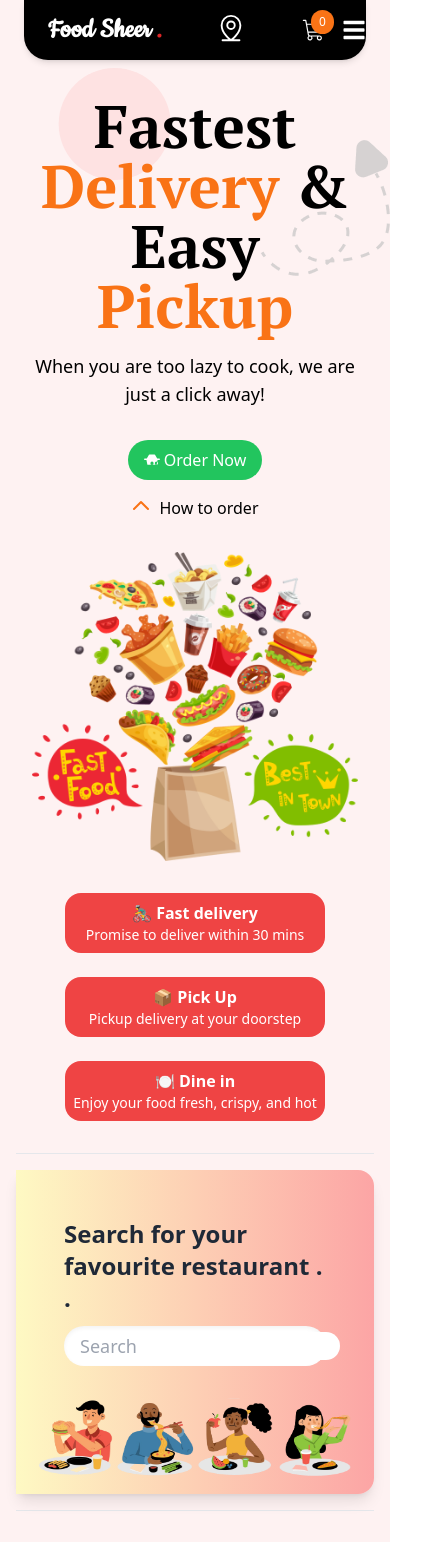
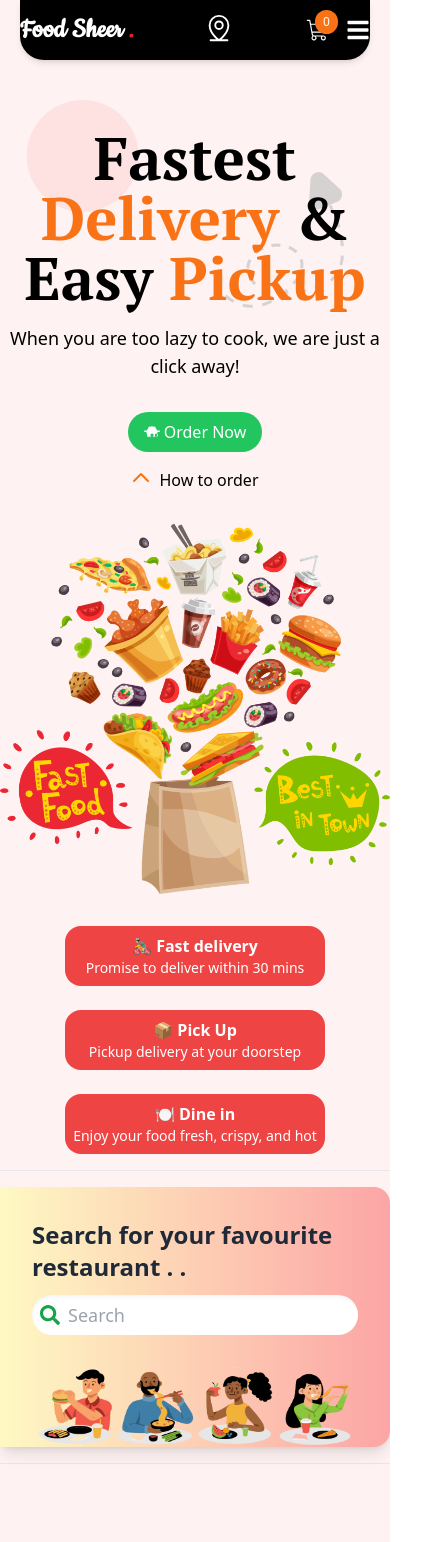
Before and after one commit to monojmkd/FoodSheer, a React (Vite) app: page / in a window 390 px wide. Shown: the top 1542 px of the page, 428 px wide, since content can reach past the window. Built offline with nearby package versions, Linux system fonts and the light colour scheme; no server answers; a web font is replaced by a local one.

Commit message:
CSS changes and scroll tu down arrow css change

```diff
--- a/src/component/Body/Body.jsx
+++ b/src/component/Body/Body.jsx
@@ -23,11 +23,11 @@ const Body = () => {
   return loading ? (
     <ShimmerUI />
   ) : (
-    <div className="px-4 md:px-8 lg:px-16 lg:pt-14">
+    <div className="lg:px-16 lg:pt-14">
       <HeroSection scrollToRestaurants={scrollToRestaurants} />
       <hr className="my-4" />
       {/* Search Section and Person Section */}
-      <div className="flex flex-col md:flex-row justify-between items-center bg-gradient-to-r from-yellow-100 to-red-300 rounded-r-2xl shadow-lg transform transition-all duration-300 hover:scale-105 p-4 md:p-8">
+      <div className="flex flex-col md:flex-row justify-between items-center bg-gradient-to-r from-yellow-100 to-red-300 rounded-r-2xl shadow-lg transform transition-all duration-300 hover:scale-105  md:px-8 ">
         <div className="flex flex-col md:h-40 h:auto w-full md:w-1/2 p-5">
           <div className="flex flex-col gap-3 p-3">
             <h1 className="text-2xl font-bold text-gray-800">
@@ -73,11 +73,11 @@ const Body = () => {
           </div>
         )}
       </div>
+      <div>
+        <DownloadOurApp />
+      </div>
       <div className="flex flex-col items-center mt-4">
         <ScrollToTop />
-      </div>
-      <div>
-        <DownloadOurApp />
       </div>
     </div>
   );
--- a/src/component/Body/DownloadOurApp.jsx
+++ b/src/component/Body/DownloadOurApp.jsx
@@ -11,9 +11,9 @@ import { Link } from "react-router-dom";
 
 const DownloadOurApp = () => {
   return (
-    <div className="flex flex-col md:flex-row items-center justify-evenly bg-gradient-to-r from-orange-200 to-red-600 md:h-52 md:my-24 p-6 md:p-10 rounded-lg shadow-lg mt-28">
+    <div className="flex flex-col md:flex-row items-center justify-evenly bg-gradient-to-r from-orange-200 to-red-600 md:h-52 md:my-24 rounded-lg shadow-lg lg:mt-32 mt-36">
       {/* Left Section - App Screenshot */}
-      <div className="w-2/3 md:w-1/5 my-6 mt-[-150px] md:mt-0 md:mb-0">
+      <div className="w-2/3 md:w-1/5 my-6 mt-[-150px] md:mt-0  md:mb-0">
         <img
           src={appImage}
           alt="App Screenshot"
@@ -45,19 +45,19 @@ const DownloadOurApp = () => {
       </div>
 
       {/* Right Section - Cloud Kitchen */}
-      <div className="flex justify-center items-center md:justify-start w-full mt-[-50px] md:mt-0 md:w-1/3 md:mr-10 gap-2 md:gap-2">
+      <div className="flex justify-center items-center md:justify-start w-full mt-[-50px] md:mt-0 md:w-1/2 gap-2 md:gap-2">
         <img
-          className="w-16 md:w-28 h-16 md:h-28 rounded-full shadow-rose-300 shadow-md"
+          className="w-16 md:w-28 h-16 md:h-28 rounded-full shadow-rose-200 shadow-md"
           src={pizza}
           alt="Pizza"
         />
         <img
-          className="w-16 md:w-28 h-16 md:h-28 rounded-full shadow-rose-300 shadow-md"
+          className="w-16 md:w-28 h-16 md:h-28 rounded-full shadow-rose-200 shadow-md"
           src={fries}
           alt="Fries"
         />
         <img
-          className="w-16 md:w-28 h-16 md:h-28 rounded-full shadow-rose-300 shadow-md"
+          className="w-16 md:w-28 h-16 md:h-28 rounded-full shadow-rose-200 shadow-md"
           src={burger}
           alt="Burger"
         />
--- a/src/component/Body/HeroSection.jsx
+++ b/src/component/Body/HeroSection.jsx
@@ -4,14 +4,14 @@ import arrowimage from "../../assets/arrow.png";
 
 const HeroSection = ({ scrollToRestaurants }) => {
   return (
-    <div className="flex flex-col md:flex-row items-center justify-evenly p-4 lg:pt-18 pt-24 md:p-10">
+    <div className="flex flex-col md:flex-row items-center justify-evenly lg:pt-18 pt-32 md:p-10">
       {/* Left Text Section */}
       <div className="text-center md:text-left md:w-1/3 relative mb-8 md:mb-0">
         <div className="absolute top-0 left-16 lg:left-0 transform -translate-x-1/3 -translate-y-1/4">
           <div className="w-28 h-28  bg-red-100 rounded-full"></div>
         </div>
         <img
-          className="absolute left-52 lg:left-80"
+          className="absolute right-2 lg:left-64"
           src={arrowimage}
           alt="arrow"
         />
@@ -20,7 +20,7 @@ const HeroSection = ({ scrollToRestaurants }) => {
           <span className="text-orange-500">Delivery</span> &<br />
           Easy <span className="text-orange-500">Pickup</span>
         </h1>
-        <p className="mb-8 text-lg md:text-xl">
+        <p className="mb-8 text-lg px-1 md:text-xl">
           When you are too lazy to cook, we are just a click away!
         </p>
         <div className="flex flex-col sm:flex-row items-center gap-4">
--- a/src/component/Body/VecPerson.jsx
+++ b/src/component/Body/VecPerson.jsx
@@ -6,24 +6,24 @@ import person4 from "../../assets/person (4).png";
 
 const VecPerson = () => {
   return (
-    <div className="flex flex-wrap justify-center md:justify-end">
+    <div className="flex flex-wrap justify-center">
       <img
-        className="w-20 h-20 md:w-32 md:h-32 lg:w-40 lg:h-40"
+        className="w-20 h-20 md:w-32 md:h-32 lg:w-36 lg:h-36"
         src={person1}
         alt="person1"
       />
       <img
-        className="w-20 h-20 md:w-32 md:h-32 lg:w-40 lg:h-40"
+        className="w-20 h-20 md:w-32 md:h-32 lg:w-36 lg:h-36"
         src={person2}
         alt="person2"
       />
       <img
-        className="w-20 h-20 md:w-32 md:h-32 lg:w-40 lg:h-40"
+        className="w-20 h-20 md:w-32 md:h-32 lg:w-36 lg:h-36"
         src={person3}
         alt="person3"
       />
       <img
-        className="w-20 h-20 md:w-32 md:h-32 lg:w-40 lg:h-40"
+        className="w-20 h-20 md:w-32 md:h-32 lg:w-36 lg:h-36"
         src={person4}
         alt="person4"
       />
--- a/src/component/Footer/Footer.jsx
+++ b/src/component/Footer/Footer.jsx
@@ -11,7 +11,9 @@ const Footer = () => {
     <footer className="bg-gray-900 text-gray-300 py-8 mt-4">
       <div className="container mx-auto flex flex-col md:flex-row justify-between items-center space-y-8 md:space-y-0 md:space-x-16 px-4">
         <div className="flex flex-col items-center md:items-start text-center md:text-left">
-          <h2 className="text-4xl font-bold font-cookie mb-2">Food Sheer.</h2>
+          <h2 className="text-4xl font-bold font-cookie mb-2">
+            Food Sheer<span className="text-2xl text-red-600"> .</span>
+          </h2>
           <p className="text-sm">Fastest Delivery & Easy Pickup</p>
         </div>
         <div className="text-center md:text-left">
--- a/src/component/Navbar/Navbar.jsx
+++ b/src/component/Navbar/Navbar.jsx
@@ -25,7 +25,7 @@ const Navbar = () => {
   };
 
   return (
-    <div className="fixed top-0 left-0 right-0 z-20 flex justify-between items-center mx-6 lg:mx-28 py-3 pl-6 lg:pl-10 bg-black shadow-md rounded-b-3xl">
+    <div className="fixed top-0 left-0 right-0 z-20 flex justify-between items-center mx-5 lg:mx-28 py-3 lg:pl-10 bg-black shadow-md rounded-b-3xl">
       <div>
         <Link
           to="/"
```
